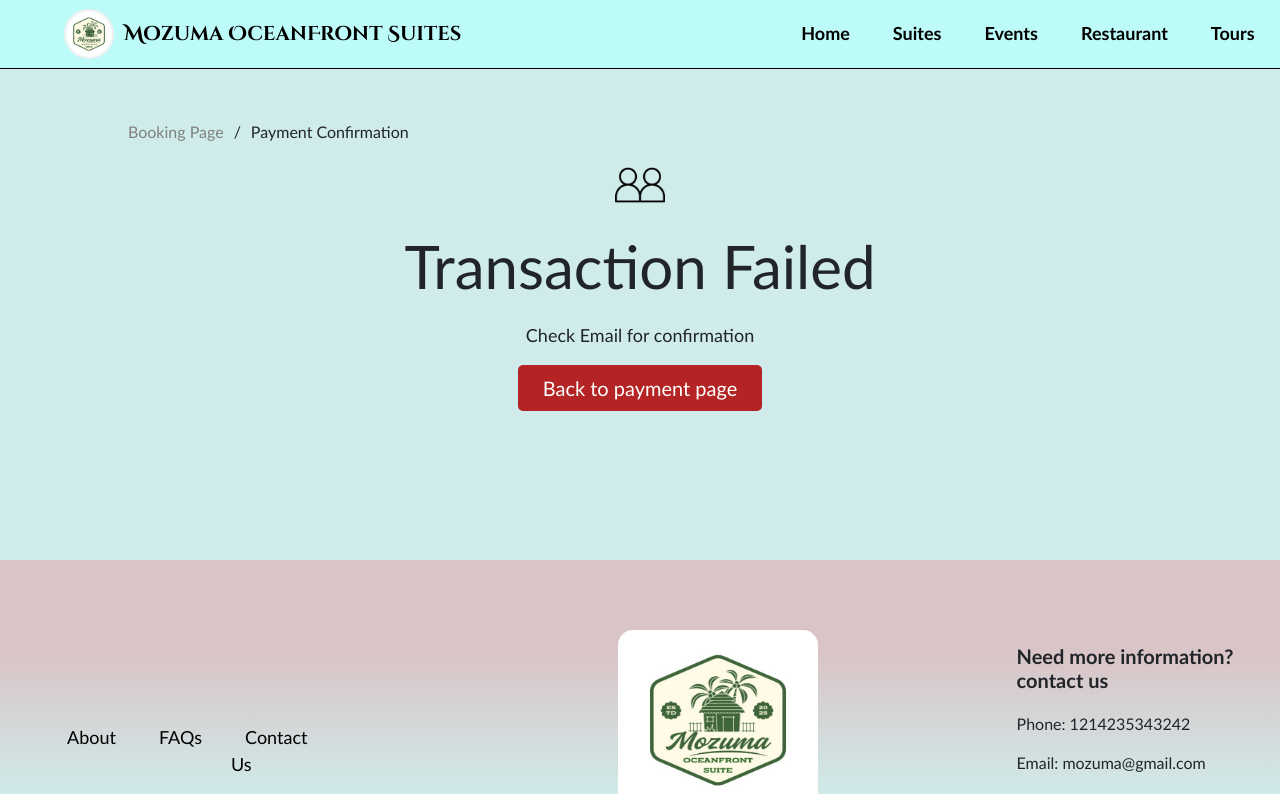
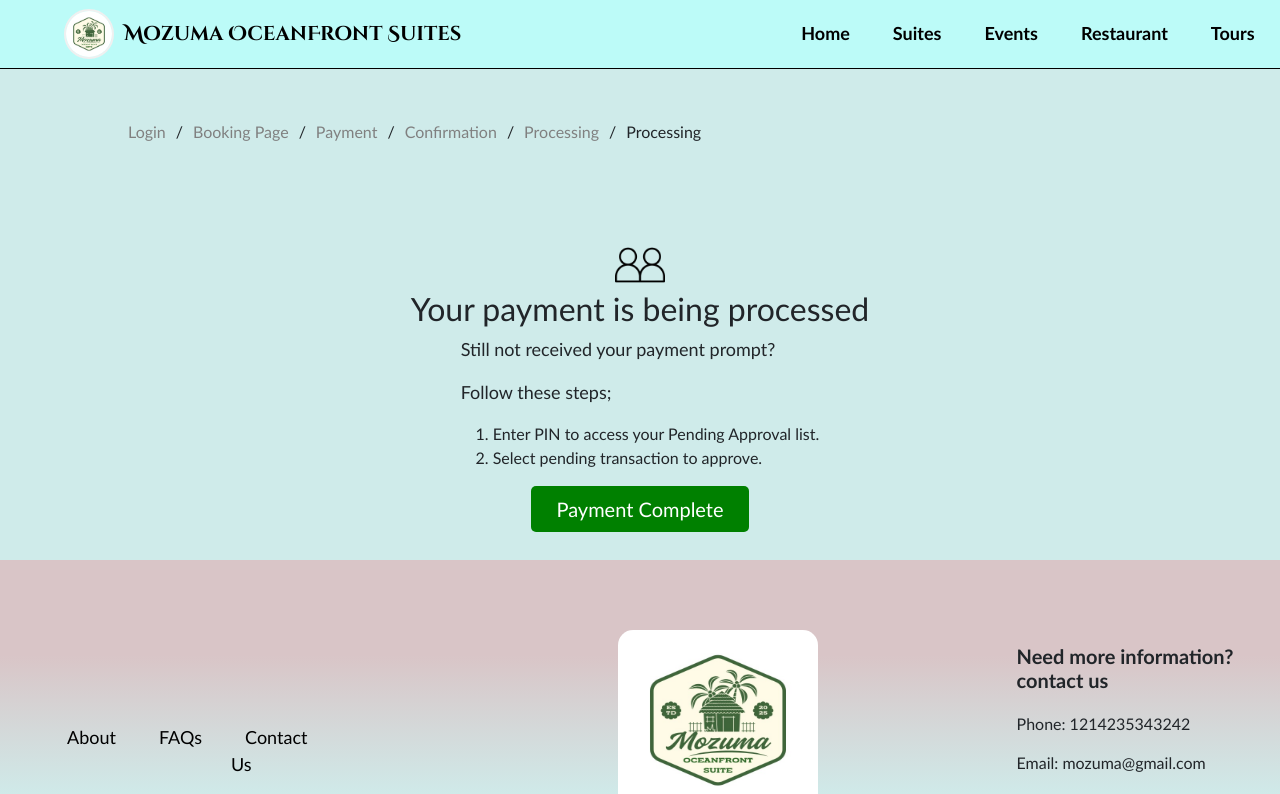
Before and after one commit to r-owusu/mozumatest, a React (Vite) app in the folder Frontend/: page /payment-confirmation in a window 1280 px wide. Shown: the top 794 px of the page. Built offline with nearby package versions, Linux system fonts and the light colour scheme.

Commit message:
updated payment pages

```diff
--- a/Frontend/public/assets/styles.css
+++ b/Frontend/public/assets/styles.css
@@ -131,10 +131,11 @@ body {
     align-items: center;
     justify-content: center;
     flex-direction: column;
+    margin-top: 12vh;
 }
 .pconfirm-inner h1 {
     font-size: 60px;
-    margin: 20px 0;
+    margin: 40px 0 10px 0;
 }
 .pconfirm-inner p {
     font-size: 18px;
@@ -469,10 +470,8 @@ header img {
     gap: 8vh;
 }
 .suite-inner {
-    /* background-color: white; */
     width: 70%;
     border-radius: 10px;
-    /* padding: 30px; */
     display: flex;
     gap: 5%;
 }
@@ -528,6 +527,11 @@ header img {
     font-size: 18px;
 }
 
+@media (max-width: 768px) {
+    .suite-inner {
+        background-color: yellow;
+    }
+}
 
 /*-----------------------------------footer  */
 footer {
@@ -726,13 +730,11 @@ footer .details nav ul {
     gap: 3vh;
 }
 .booking-page-suites {
-    background-color: white;
     width: 90%;
     border-radius: 10px;
-    padding: 30px;
     display: flex;
     gap: 5%;
-    margin-bottom: 8px !important;
+    margin-bottom: 15px !important;
 }
 
 .booking-details {
--- a/Frontend/src/App.jsx
+++ b/Frontend/src/App.jsx
@@ -19,8 +19,9 @@ import Suites from './pages/Suites'
 import ErrorPage from './pages/ErrorPage'
 import About from './pages/About'
 import Payment from './pages/Payments'
-import PaymentConfirmation from './pages/PaymentConfrimation'
+import PaymentReceived from './pages/PaymentReceived'
 import Processing from './pages/Processing'
+import PaymentConfirmation from './pages/PaymentConfirmation'
 
 function App() {
 
@@ -40,7 +41,8 @@ function App() {
         <Route path='/about' element={<About />} />
         <Route path='/processing' element={<Processing />} />
         <Route path='/payment' element={<Payment />} />
-        <Route path='/payment-confirmation' element={<PaymentConfirmation />} />
+        <Route path='/payment-received' element={<PaymentReceived />} />
+        <Route path='/payment-confirmation' element={<PaymentConfirmation/>} />
         <Route path='*' element={<ErrorPage />} />
       </Routes>
 
--- a/Frontend/src/pages/Booking.jsx
+++ b/Frontend/src/pages/Booking.jsx
@@ -32,7 +32,7 @@ const Booking = () => {
         {/* ------suites details----------- */}
         <div>
         {/* header */}
-        <div className='booking-suites-details'>
+        {/* <div className='booking-suites-details'>
           <h1>Availability</h1>
 
           <div className='suites-filter'>
@@ -51,10 +51,10 @@ const Booking = () => {
               <label>Events</label>
             </div>
           </div>
-        </div>
+        </div> */}
 
         {/* ---------suites list---------- */}
-        <div className='suites-list'>
+        <div className='suites-list mt-5'>
                 {suitesInfo.map((suite) => (
                   <div className='booking-page-suites' key={suite.id}>
                     <div>
@@ -79,7 +79,7 @@ const Booking = () => {
                       <p className='suite-desc'>{suite.description}</p>
 
                       <div className='suite-button'>
-                        <a href='/booking' onClick={() => getSuite(suite.id)}>Book Now</a>
+                        <a href='/payment' className='bg-green' onClick={() => getSuite(suite.id)}>Book Suite</a>
                       </div>
                     </div>
                   </div>
--- /dev/null
+++ b/Frontend/src/pages/PaymentConfirmation.jsx
@@ -0,0 +1,43 @@
+import React from 'react'
+
+const PaymentConfirmation = () => {
+  return (
+    <div className="pconfirm-page">
+      <div className="breadcrumb">
+        <a href="/login">Login</a>
+        <p>/</p>
+        <a href="/booking">Booking Page</a>
+        <p>/</p>
+        <a href="/payment">Payment</a>
+        <p>/</p>
+        <a href="/payment-confirmation">Confirmation</a>
+        <p>/</p>
+        <a href="/processing">Processing</a>
+        <p>/</p>
+        <p>Processing</p>
+      </div>
+
+      <div className="pconfirm-inner">
+        <img src='../../public/assets/images/suites/guests-icon.png' />
+        <h2>Your payment is being processed</h2>
+
+        <div className='confirmation-details'>
+          <p>Still not received your payment prompt?</p>
+          <p>Follow these steps;</p>
+
+          <ol>
+            {/* <li>Dail *170# and select option 6, <br>My Wallet.</br></li> */}
+            {/* <li>Select option 3 for <br>My Approvals.</br> </li> */}
+            <li>Enter PIN to access your Pending Approval list.</li>
+            <li>Select pending transaction to approve.</li>
+            {/* <li>Select <br>Yes</br> to confirm.</li> */}
+          </ol>
+        </div>
+
+        <a href="/booking" className={`linkButton bg-green`}>Payment Complete</a>
+      </div>
+    </div>
+  )
+}
+
+export default PaymentConfirmation
--- a/Frontend/src/pages/PaymentConfrimation.jsx
+++ b/Frontend/src/pages/PaymentReceived.jsx
@@ -1,13 +1,21 @@
 
 
 
-const PaymentConfirmation = () => {
-  const confrimed = false
+const PaymentReceived = () => {
+  const confrimed = true
 
   return (
     <div className="pconfirm-page">
       <div className="breadcrumb">
-        <a href="/booking">Booking Page</a>
+        <a href="/login">Login</a>
+        <p>/</p>
+         <a href="/booking">Booking Page</a>
+        <p>/</p>
+         <a href="/payment">Payment</a>
+        <p>/</p>
+        <a href="/payment-confirmation">Confirmation</a>
+        <p>/</p>
+         <a href="/processing">Processing</a>
         <p>/</p>
         <p>Payment Confirmation</p>
       </div>
@@ -28,4 +36,4 @@ const PaymentConfirmation = () => {
   )
 }
 
-export default PaymentConfirmation
+export default PaymentReceived
```
Also changed, not shown: Frontend/src/components/Home/About.jsx (deleted, +0 -11 lines).
